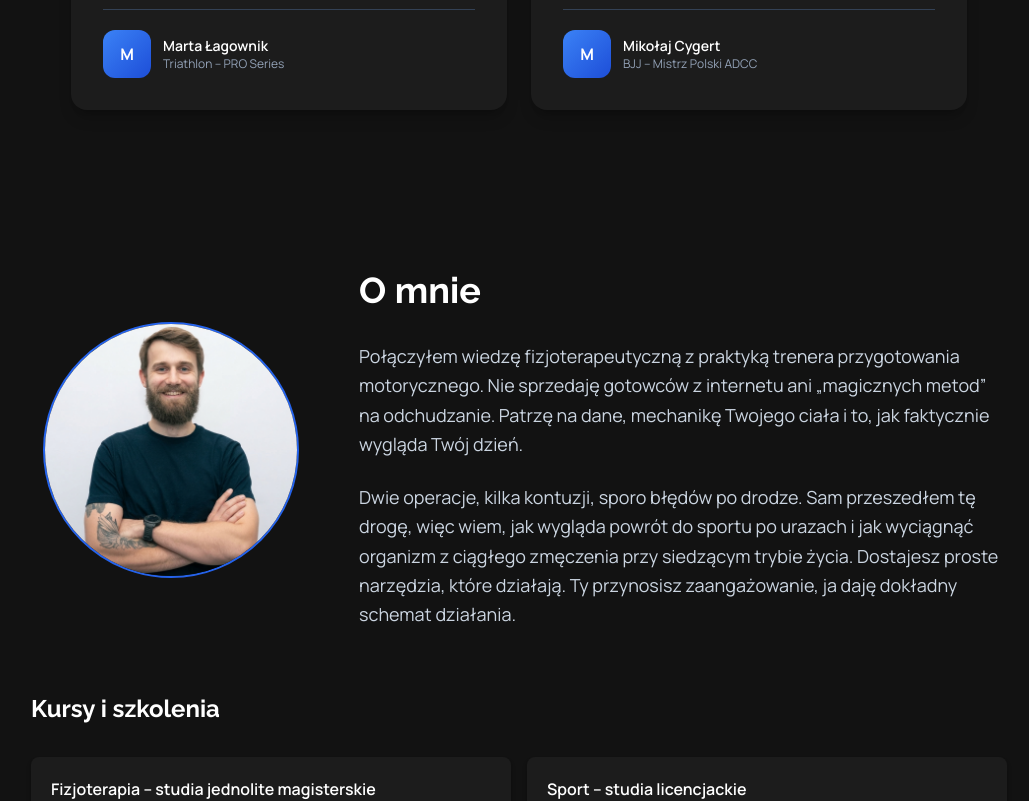
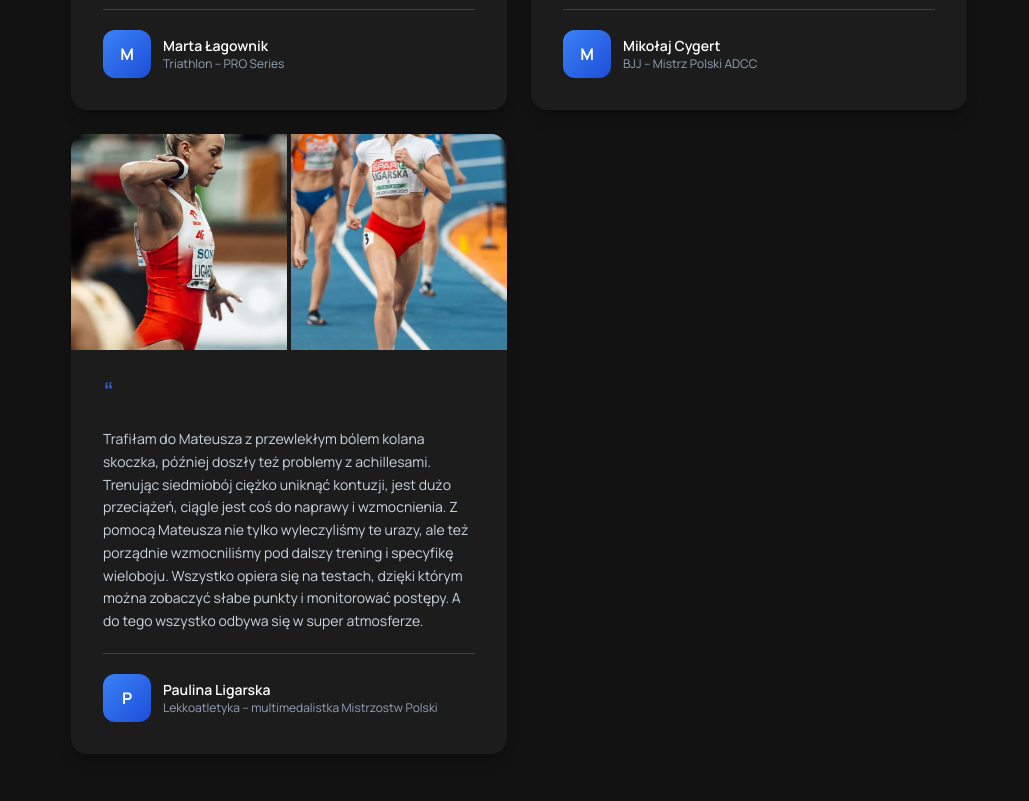
Before and after one commit to matkierat/landing-page, a Next.js app: page / in a window 1280 px wide. Shown: the part 3660-4461 px from the top of the page, without its empty margins (121-1150 px from the left). Built offline with nearby package versions, Linux system fonts and the light colour scheme.

Commit message:
Opinia Paulina

```diff
--- a/components/sections/SocialProof.tsx
+++ b/components/sections/SocialProof.tsx
@@ -32,6 +32,14 @@ const stories = [
     quote:
       "Z Mateuszem współpracuję od 5 lat i to czysta przyjemność. Jego przekrojowa wiedza z przygotowania motorycznego pozwoliła mi bezpiecznie rozwijać się w kilku sportach: siłownia, boks, kickboxing, BJJ, zawsze z planem dopasowanym do aktualnych celów. Dzięki temu mimo sportów kontaktowych znacznie ograniczyłem kontuzje na macie. Efekt? Szczytowa forma dokładnie na dzień zawodów ADCC, które wygrałem.",
     photos: ["/testimonials/Mikolaj-1.jpeg", "/testimonials/Mikolaj-2.jpeg"],
+  },
+  {
+    initial: "P",
+    name: "Paulina Ligarska",
+    discipline: "Lekkoatletyka – multimedalistka Mistrzostw Polski",
+    quote:
+      "Trafiłam do Mateusza z przewlekłym bólem kolana skoczka, później doszły też problemy z achillesami. Trenując siedmiobój ciężko uniknąć kontuzji, jest dużo przeciążeń, ciągle jest coś do naprawy i wzmocnienia. Z pomocą Mateusza nie tylko wyleczyliśmy te urazy, ale też porządnie wzmocniliśmy pod dalszy trening i specyfikę wieloboju. Wszystko opiera się na testach, dzięki którym można zobaczyć słabe punkty i monitorować postępy. A do tego wszystko odbywa się w super atmosferze.",
+    photos: ["/testimonials/Paulina-1.jpg", "/testimonials/Paulina-2.jpg"],
   },
 ];
 
```
Also changed, not shown: public/testimonials/Paulina-1.jpg (added), public/testimonials/Paulina-2.jpg (added).
